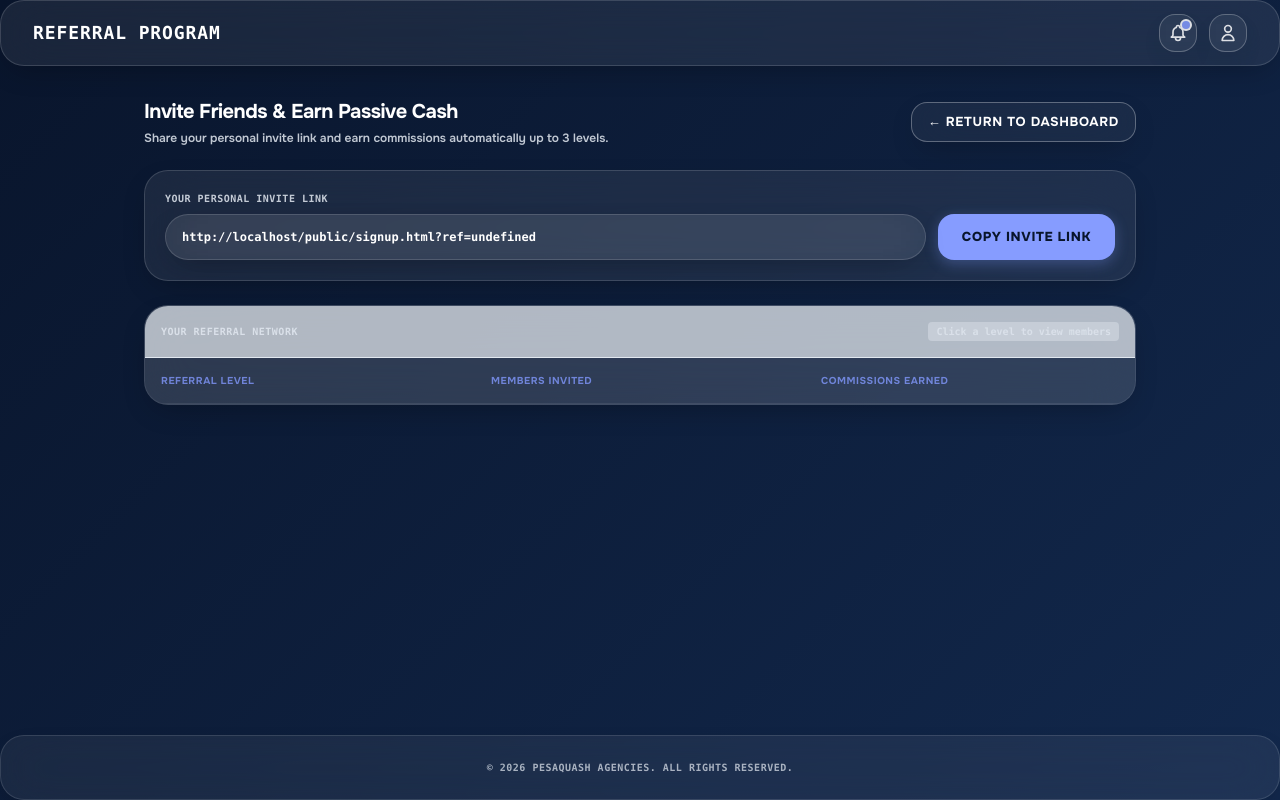
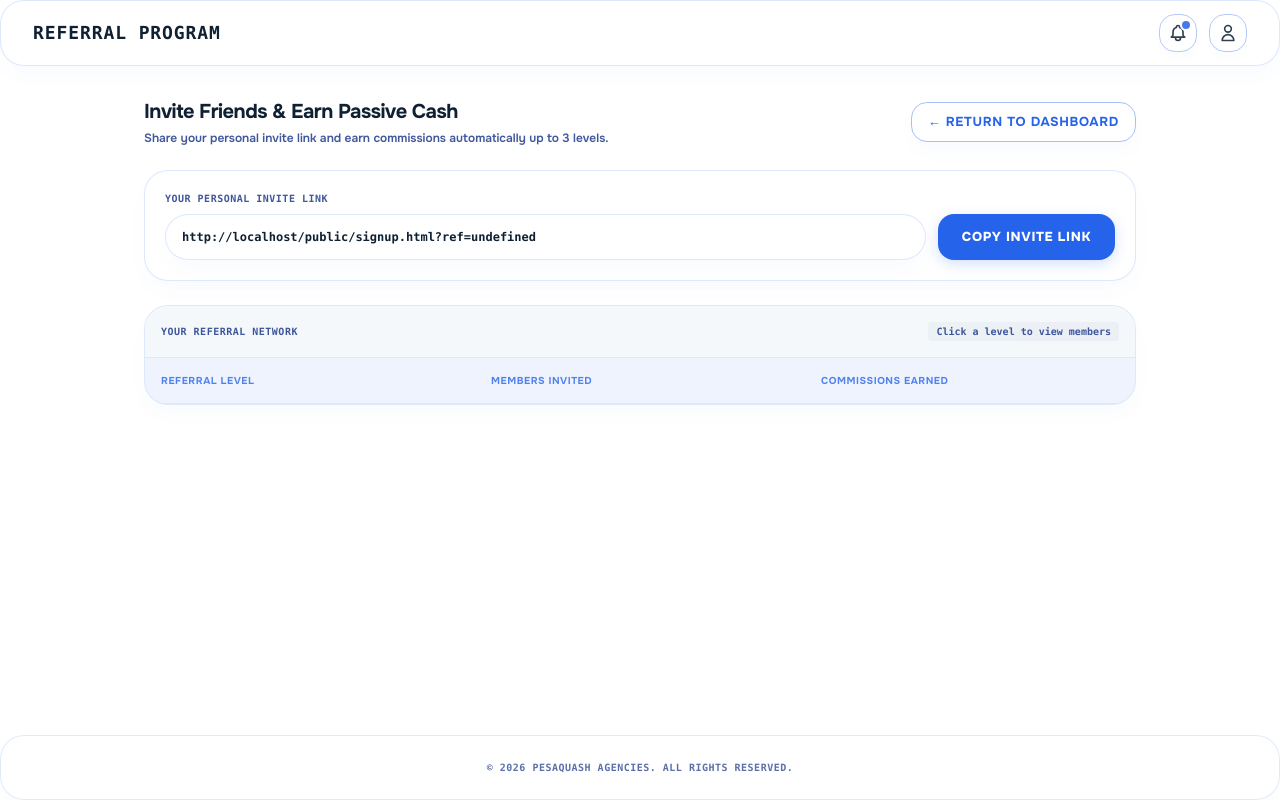
Before and after one commit to InstaPyKe/pesaquash, a plain HTML site: page users/referralsinvite.html in a window 1280 px wide. Drawn offline with nearby package versions, Linux system fonts and the light colour scheme; no server answers; sample sign-in values are in the browser's storage.

Commit message:
convert workspace theme to white backgrounds and blue fonts

```diff
--- a/public/css/reco-theme.css
+++ b/public/css/reco-theme.css
@@ -6,14 +6,13 @@ body, h1, h2, h3, h4, h5, h6 {
     font-family: 'Onest', 'Plus Jakarta Sans', sans-serif !important;
 }
 
-/* Base Body Style - Deep Blue Gradient */
+/* Base Body Style - Clean White */
 body {
-    background: linear-gradient(135deg, #09152C 0%, #12284C 100%) !important;
-    background-attachment: fixed !important;
-    color: #e2e8f0 !important;
+    background-color: #ffffff !important;
+    color: #0f2032 !important;
 }
 
-/* Frosty Glassy White Cards & Panels */
+/* Clean White Card Sections with Blue Borders */
 .glass-card,
 .bg-white,
 .bg-slate-50,
@@ -22,38 +21,38 @@ body {
 .bg-blue-50\/80,
 .bg-purple-50\/60,
 .bg-purple-50\/80 {
-    background-color: rgba(255, 255, 255, 0.07) !important;
-    backdrop-filter: blur(24px) !important;
-    -webkit-backdrop-filter: blur(24px) !important;
-    border: 1px solid rgba(255, 255, 255, 0.15) !important;
-    color: #ffffff !important;
+    background-color: #ffffff !important;
+    backdrop-filter: none !important;
+    -webkit-backdrop-filter: none !important;
+    border: 1.5px solid rgba(37, 99, 235, 0.15) !important;
+    color: #0f2032 !important;
     border-radius: 24px !important;
-    box-shadow: 0 10px 30px -10px rgba(0, 0, 0, 0.3) !important;
+    box-shadow: 0 10px 25px -5px rgba(37, 99, 235, 0.04) !important;
 }
 
 /* Nested row containers (e.g. inside tables or list items) */
 .nested-row-container,
 .bg-slate-100 {
-    background-color: rgba(255, 255, 255, 0.04) !important;
-    border-color: rgba(255, 255, 255, 0.08) !important;
+    background-color: rgba(37, 99, 235, 0.03) !important;
+    border-color: rgba(37, 99, 235, 0.08) !important;
 }
 
 /* Form Inputs, Select boxes, and textareas */
 input, select, textarea, .bg-white input {
-    background-color: rgba(9, 21, 44, 0.6) !important;
-    border: 1px solid rgba(255, 255, 255, 0.2) !important;
-    color: #ffffff !important;
+    background-color: #ffffff !important;
+    border: 1.5px solid rgba(37, 99, 235, 0.2) !important;
+    color: #0f2032 !important;
     border-radius: 16px !important;
     outline: none !important;
     transition: all 0.2s ease-in-out !important;
 }
 
 input:focus, select:focus, textarea:focus {
-    border-color: #869cff !important;
-    box-shadow: 0 0 0 2px rgba(134, 156, 255, 0.25) !important;
+    border-color: #2563eb !important;
+    box-shadow: 0 0 0 2px rgba(37, 99, 235, 0.15) !important;
 }
 
-/* Custom Vista Blue Buttons */
+/* Royal Blue Buttons */
 .reco-btn-primary,
 button.bg-blue-600,
 a.bg-blue-600,
@@ -63,8 +62,8 @@ button.bg-emerald-600,
 a.bg-emerald-600,
 button.bg-purple-600,
 a.bg-purple-600 {
-    background-color: #869cff !important;
-    color: #09152c !important;
+    background-color: #2563eb !important;
+    color: #ffffff !important;
     font-weight: 800 !important;
     font-size: 13px !important;
     text-transform: uppercase !important;
@@ -72,7 +71,7 @@ a.bg-purple-600 {
     border-radius: 16px !important;
     border: none !important;
     transition: all 0.2s cubic-bezier(0.4, 0, 0.2, 1) !important;
-    box-shadow: 0 4px 14px 0 rgba(134, 156, 255, 0.3) !important;
+    box-shadow: 0 4px 14px 0 rgba(37, 99, 235, 0.2) !important;
 }
 
 .reco-btn-primary:hover,
@@ -84,9 +83,9 @@ button.bg-emerald-600:hover,
 a.bg-emerald-600:hover,
 button.bg-purple-600:hover,
 a.bg-purple-600:hover {
-    background-color: #9cb1ff !important;
+    background-color: #1d4ed8 !important;
     transform: translateY(-1.5px) !important;
-    box-shadow: 0 6px 20px 0 rgba(134, 156, 255, 0.4) !important;
+    box-shadow: 0 6px 20px 0 rgba(37, 99, 235, 0.3) !important;
 }
 
 .reco-btn-secondary,
@@ -94,9 +93,9 @@ a.border-blue-200,
 button.border-blue-200,
 a.border-slate-200,
 button.border-slate-200 {
-    background-color: rgba(255, 255, 255, 0.05) !important;
-    color: #ffffff !important;
-    border: 1.5px solid rgba(255, 255, 255, 0.3) !important;
+    background-color: transparent !important;
+    color: #2563eb !important;
+    border: 1.5px solid rgba(37, 99, 235, 0.4) !important;
     font-weight: 700 !important;
     font-size: 13px !important;
     text-transform: uppercase !important;
@@ -110,8 +109,8 @@ a.border-blue-200:hover,
 button.border-blue-200:hover,
 a.border-slate-200:hover,
 button.border-slate-200:hover {
-    background-color: rgba(255, 255, 255, 0.12) !important;
-    border-color: #ffffff !important;
+    background-color: rgba(37, 99, 235, 0.05) !important;
+    border-color: #2563eb !important;
     transform: translateY(-1.5px) !important;
 }
 
@@ -119,9 +118,9 @@ button.border-slate-200:hover {
 .reco-btn-danger,
 button.text-rose-600,
 a.text-rose-600 {
-    background-color: rgba(229, 83, 129, 0.15) !important;
-    color: #e55381 !important;
-    border: 1px solid rgba(229, 83, 129, 0.4) !important;
+    background-color: rgba(220, 38, 38, 0.08) !important;
+    color: #dc2626 !important;
+    border: 1px solid rgba(220, 38, 38, 0.3) !important;
     font-weight: 700 !important;
     font-size: 13px !important;
     text-transform: uppercase !important;
@@ -132,96 +131,94 @@ a.text-rose-600 {
 .reco-btn-danger:hover,
 button.text-rose-600:hover,
 a.text-rose-600:hover {
-    background-color: rgba(229, 83, 129, 0.25) !important;
-    border-color: #e55381 !important;
+    background-color: #dc2626 !important;
     color: #ffffff !important;
 }
 
-/* Text overrides to support dark mode Reco theme */
+/* High Contrast Blue Font Color Overrides */
 .text-slate-900, .text-slate-800, .text-slate-850, h1, h2, h3, h4, h5, h6 {
-    color: #ffffff !important;
+    color: #0f2032 !important;
 }
 
 .text-slate-500, .text-slate-550, .text-slate-650, p {
-    color: #e2e8f0 !important;
+    color: #1e3a8a !important;
     opacity: 0.85;
 }
 
 .text-slate-400 {
-    color: #a5b4fc !important; /* Soft indigo for small details */
+    color: #2563eb !important;
     opacity: 0.8;
 }
 
 .text-blue-600, .text-indigo-600, .text-purple-650 {
-    color: #869cff !important; /* Vista blue */
+    color: #2563eb !important;
 }
 
-/* Headers and Navigation Footers */
+/* Headers and Navigation Footers - White and Blue */
 header {
-    background-color: rgba(9, 21, 44, 0.8) !important;
-    backdrop-filter: blur(16px) !important;
-    -webkit-backdrop-filter: blur(16px) !important;
-    border-bottom: 1px solid rgba(255, 255, 255, 0.1) !important;
+    background-color: #ffffff !important;
+    border-bottom: 1.5px solid rgba(37, 99, 235, 0.15) !important;
 }
 
 header span, header a, header svg {
-    color: #ffffff !important;
+    color: #0f2032 !important;
 }
 
 footer {
-    background-color: rgba(9, 21, 44, 0.5) !important;
-    border-top: 1px solid rgba(255, 255, 255, 0.08) !important;
-    color: rgba(226, 232, 240, 0.5) !important;
+    background-color: #ffffff !important;
+    border-top: 1.5px solid rgba(37, 99, 235, 0.1) !important;
+    color: #1e3a8a !important;
+    opacity: 0.7;
 }
 
 /* Tables and logs */
 table {
-    color: #e2e8f0 !important;
+    color: #1e3a8a !important;
 }
 
 thead tr, thead th {
-    background-color: rgba(255, 255, 255, 0.05) !important;
-    border-bottom: 1px solid rgba(255, 255, 255, 0.15) !important;
-    color: #869cff !important;
+    background-color: rgba(37, 99, 235, 0.05) !important;
+    border-bottom: 1.5px solid rgba(37, 99, 235, 0.15) !important;
+    color: #2563eb !important;
 }
 
 tbody tr {
-    border-bottom: 1px solid rgba(255, 255, 255, 0.06) !important;
+    border-bottom: 1px solid rgba(37, 99, 235, 0.08) !important;
 }
 
 tbody tr:hover {
-    background-color: rgba(255, 255, 255, 0.03) !important;
+    background-color: rgba(37, 99, 235, 0.02) !important;
 }
 
 /* Progress bar customization */
 #daily-progress-bar,
 .bg-indigo-500,
 .bg-blue-600 {
-    background-color: #869cff !important; /* Vista Blue */
+    background-color: #2563eb !important;
 }
 
 .bg-slate-200 {
-    background-color: rgba(255, 255, 255, 0.1) !important;
+    background-color: rgba(37, 99, 235, 0.1) !important;
 }
 
 /* SVGs and specific UI components */
 svg text {
-    fill: #e2e8f0 !important;
+    fill: #1e3a8a !important;
 }
 
 svg line {
-    stroke: rgba(255, 255, 255, 0.1) !important;
+    stroke: rgba(37, 99, 235, 0.1) !important;
 }
 
 svg path[fill="none"] {
-    stroke: #869cff !important; /* Chart lines to Vista Blue */
+    stroke: #2563eb !important;
 }
 
 svg path[fill*="rgba(37,99,235"] {
-    fill: rgba(134, 156, 255, 0.08) !important; /* Glow under line */
+    fill: rgba(37, 99, 235, 0.05) !important;
 }
 
 svg circle {
-    fill: #869cff !important;
-    stroke: #09152c !important;
+    fill: #2563eb !important;
+    stroke: #ffffff !important;
 }
```
Also changed, not shown: users/spingift.html (+1 -1 lines).
